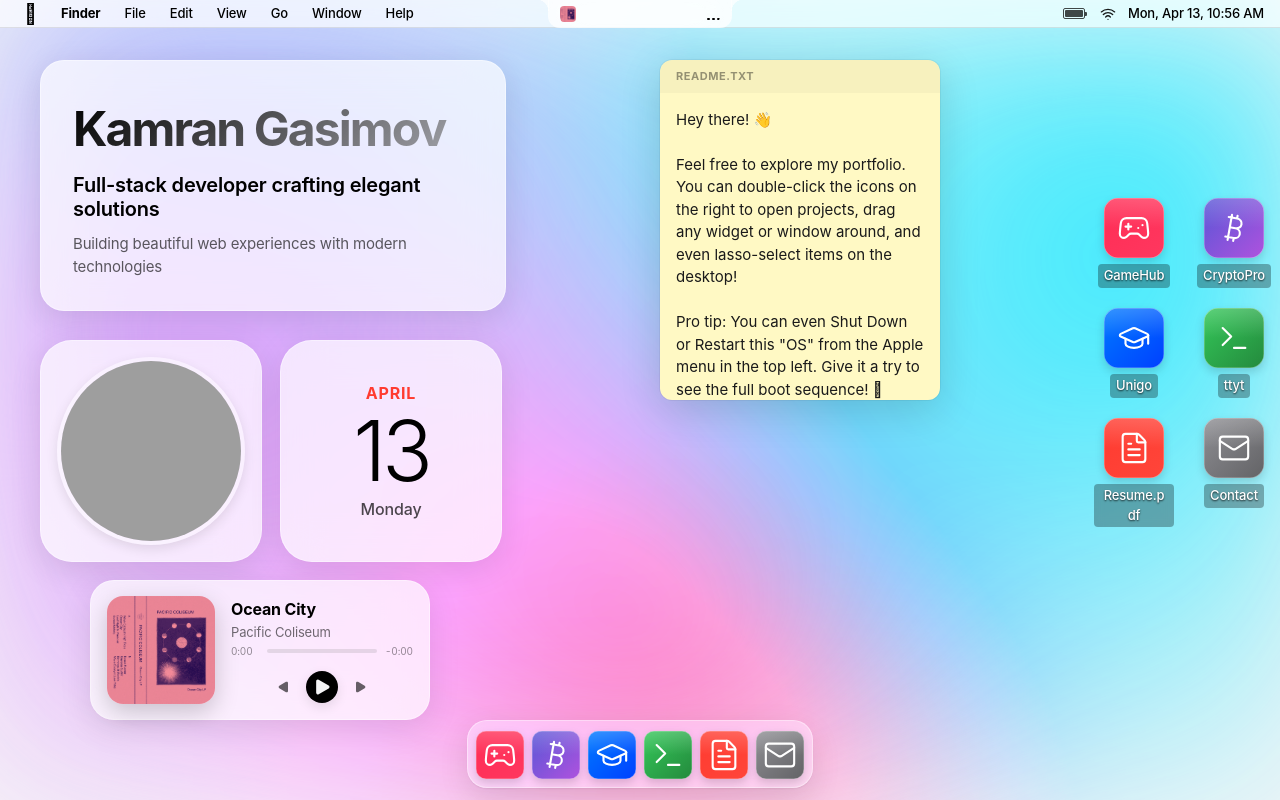
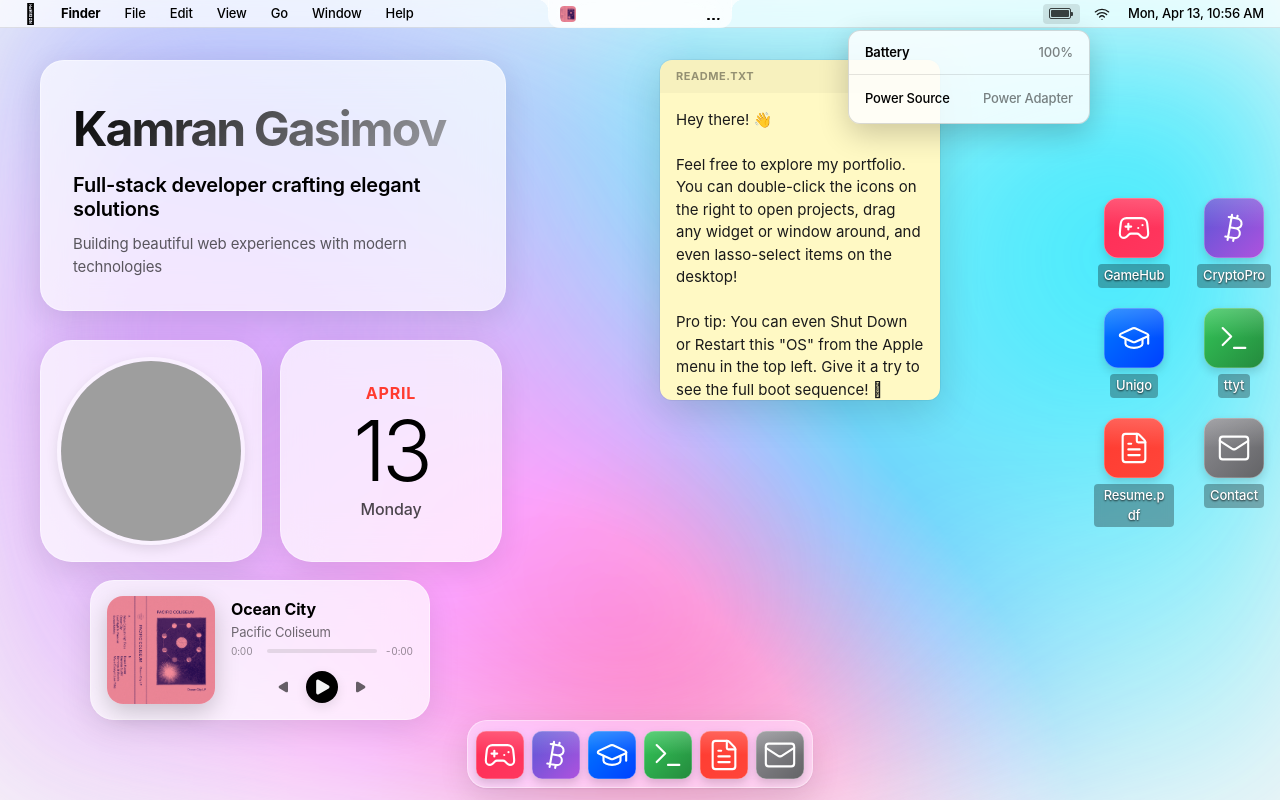
Before and after one commit to malore350/malore350.github.io, a React app: page / in a window 1280 px wide. Both pictures are taken after a click on the element 1073 px from the left and 13 px from the top of the page. Built offline with nearby package versions, Linux system fonts and the light colour scheme; grey boxes are pictures that could not be loaded; the HTML template or start-up script is replaced by a standard one.

Commit message:
feat: add status dropdowns for battery and Wi-Fi with improved UI interactions

```diff
--- a/src/components/MenuBar.css
+++ b/src/components/MenuBar.css
@@ -233,7 +233,6 @@
   display: flex;
   align-items: center;
   justify-content: center;
-  margin-left: 4px;
 }
 
 .time {
@@ -560,3 +559,166 @@
 .menu-notch:not(.playing) .eq-bar:nth-child(3) {
   height: 2px;
 }
+
+/* Status Dropdown Styles */
+.status-dropdown-container {
+  position: relative;
+  display: flex;
+  align-items: center;
+}
+
+.status-icon-wrapper {
+  display: flex;
+  align-items: center;
+  justify-content: center;
+  padding: 0 6px;
+  border-radius: 4px;
+  cursor: pointer;
+  height: 20px;
+  box-sizing: border-box;
+}
+
+.status-icon-wrapper:hover, .status-icon-wrapper.active {
+  background: rgba(0, 0, 0, 0.1);
+}
+
+@media (prefers-color-scheme: dark) {
+  .status-icon-wrapper:hover, .status-icon-wrapper.active {
+    background: rgba(255, 255, 255, 0.1);
+  }
+}
+
+.status-dropdown {
+  position: absolute;
+  top: 100%;
+  right: -10px;
+  width: 240px;
+  background: rgba(255, 255, 255, 0.85);
+  backdrop-filter: blur(40px) saturate(200%);
+  -webkit-backdrop-filter: blur(40px) saturate(200%);
+  border-radius: 12px;
+  border: 0.5px solid rgba(0, 0, 0, 0.15);
+  box-shadow: 0 10px 30px rgba(0, 0, 0, 0.2);
+  z-index: 10000;
+  margin-top: 6px;
+  display: flex;
+  flex-direction: column;
+  overflow: hidden;
+  color: var(--text-h);
+}
+
+@media (prefers-color-scheme: dark) {
+  .status-dropdown {
+    background: rgba(35, 35, 35, 0.85);
+    border: 0.5px solid rgba(255, 255, 255, 0.1);
+    box-shadow: 0 10px 30px rgba(0, 0, 0, 0.4);
+  }
+}
+
+.status-dropdown-header {
+  display: flex;
+  align-items: center;
+  justify-content: space-between;
+  padding: 12px 16px;
+  border-bottom: 0.5px solid rgba(0, 0, 0, 0.1);
+}
+
+@media (prefers-color-scheme: dark) {
+  .status-dropdown-header {
+    border-bottom: 0.5px solid rgba(255, 255, 255, 0.1);
+  }
+}
+
+.status-dropdown-title {
+  font-weight: 600;
+  font-size: 13px;
+}
+
+.status-dropdown-subtitle {
+  font-size: 13px;
+  color: var(--text);
+  opacity: 0.7;
+}
+
+.status-dropdown-body {
+  padding: 8px;
+  display: flex;
+  flex-direction: column;
+}
+
+.status-dropdown-item {
+  display: flex;
+  align-items: center;
+  padding: 6px 8px;
+  border-radius: 6px;
+  font-size: 13px;
+  cursor: pointer;
+  gap: 8px;
+}
+
+.status-dropdown-item:hover {
+  background: rgba(0, 0, 0, 0.05);
+}
+
+@media (prefers-color-scheme: dark) {
+  .status-dropdown-item:hover {
+    background: rgba(255, 255, 255, 0.1);
+  }
+}
+
+.status-dropdown-item.active {
+  background: #007aff;
+  color: white;
+}
+
+.status-dropdown-label {
+  flex: 1;
+}
+
+.status-dropdown-label.empty-icon {
+  margin-left: 22px;
+}
+
+.status-dropdown-value {
+  color: var(--text);
+  opacity: 0.7;
+}
+
+.toggle-switch {
+  width: 32px;
+  height: 20px;
+  border-radius: 10px;
+  background: rgba(0, 0, 0, 0.2);
+  position: relative;
+}
+
+@media (prefers-color-scheme: dark) {
+  .toggle-switch {
+    background: rgba(255, 255, 255, 0.2);
+  }
+}
+
+.toggle-switch::after {
+  content: '';
+  position: absolute;
+  top: 2px;
+  left: 2px;
+  width: 16px;
+  height: 16px;
+  background: white;
+  border-radius: 50%;
+  box-shadow: 0 2px 4px rgba(0, 0, 0, 0.2);
+  transition: transform 0.2s;
+}
+
+.toggle-switch.active {
+  background: #34c759;
+}
+
+.toggle-switch.active::after {
+  transform: translateX(12px);
+}
+
+.check-icon, .lock-icon {
+  opacity: 0.9;
+}
--- a/src/components/MenuBar.tsx
+++ b/src/components/MenuBar.tsx
@@ -26,7 +26,12 @@ interface MenuBarProps {
 function MenuBar({ activeAppName, isMobile, onPowerAction, onLock, onAboutClick, musicState }: MenuBarProps) {
   const [time, setTime] = useState(new Date());
   const [isAppleMenuOpen, setIsAppleMenuOpen] = useState(false);
+  const [isWifiOpen, setIsWifiOpen] = useState(false);
+  const [isBatteryOpen, setIsBatteryOpen] = useState(false);
+
   const appleMenuRef = useRef<HTMLDivElement>(null);
+  const wifiRef = useRef<HTMLDivElement>(null);
+  const batteryRef = useRef<HTMLDivElement>(null);
   const notchProgressRef = useRef<HTMLButtonElement>(null);
 
   useEffect(() => {
@@ -39,13 +44,19 @@ function MenuBar({ activeAppName, isMobile, onPowerAction, onLock, onAboutClick,
       if (appleMenuRef.current && !appleMenuRef.current.contains(event.target as Node)) {
         setIsAppleMenuOpen(false);
       }
+      if (wifiRef.current && !wifiRef.current.contains(event.target as Node)) {
+        setIsWifiOpen(false);
+      }
+      if (batteryRef.current && !batteryRef.current.contains(event.target as Node)) {
+        setIsBatteryOpen(false);
+      }
     };
 
-    if (isAppleMenuOpen) {
+    if (isAppleMenuOpen || isWifiOpen || isBatteryOpen) {
       document.addEventListener('mousedown', handleClickOutside);
     }
     return () => document.removeEventListener('mousedown', handleClickOutside);
-  }, [isAppleMenuOpen]);
+  }, [isAppleMenuOpen, isWifiOpen, isBatteryOpen]);
 
   const formatTime = (date: Date) => {
     if (isMobile) {
@@ -231,15 +242,68 @@ function MenuBar({ activeAppName, isMobile, onPowerAction, onLock, onAboutClick,
        )}
 
       <div className="menu-bar-right">
-        <div className="status-icon battery-icon" aria-label="Battery 100%">
-          <div className="battery-body">
-            <div className="battery-level" style={{ width: '100%' }}></div>
+        <div className="status-dropdown-container" ref={batteryRef}>
+          <div
+            className={`status-icon-wrapper ${isBatteryOpen ? 'active' : ''}`}
+            onClick={() => setIsBatteryOpen(!isBatteryOpen)}
+            aria-label="Battery 100%"
+          >
+            <div className="status-icon battery-icon">
+              <div className="battery-body">
+                <div className="battery-level" style={{ width: '100%' }}></div>
+              </div>
+              <div className="battery-tip"></div>
+            </div>
           </div>
-          <div className="battery-tip"></div>
+
+          {isBatteryOpen && (
+            <div className="status-dropdown">
+              <div className="status-dropdown-header">
+                <span className="status-dropdown-title">Battery</span>
+                <span className="status-dropdown-subtitle">100%</span>
+              </div>
+              <div className="status-dropdown-body">
+                <div className="status-dropdown-item">
+                  <span className="status-dropdown-label">Power Source</span>
+                  <span className="status-dropdown-value">Power Adapter</span>
+                </div>
+              </div>
+            </div>
+          )}
         </div>
-        <div className="status-icon wifi-icon" aria-label="WiFi Connected">
-          <AppIcon name="Wifi" size={16} strokeWidth={2} />
+
+        <div className="status-dropdown-container" ref={wifiRef}>
+          <div
+            className={`status-icon-wrapper ${isWifiOpen ? 'active' : ''}`}
+            onClick={() => setIsWifiOpen(!isWifiOpen)}
+            aria-label="WiFi Connected"
+          >
+            <div className="status-icon wifi-icon">
+              <AppIcon name="Wifi" size={16} strokeWidth={2} />
+            </div>
+          </div>
+
+          {isWifiOpen && (
+            <div className="status-dropdown">
+              <div className="status-dropdown-header">
+                <span className="status-dropdown-title">Wi-Fi</span>
+                <div className="toggle-switch active"></div>
+              </div>
+              <div className="status-dropdown-body">
+                <div className="status-dropdown-item active">
+                  <AppIcon name="Check" size={14} strokeWidth={3} className="check-icon" />
+                  <span className="status-dropdown-label">Home_Network_5G</span>
+                  <AppIcon name="Lock" size={12} strokeWidth={2} className="lock-icon" />
+                </div>
+                <div className="dropdown-divider"></div>
+                <div className="status-dropdown-item">
+                  <span className="status-dropdown-label empty-icon">Guest_Network</span>
+                </div>
+              </div>
+            </div>
+          )}
         </div>
+
         <span className="time">{formatTime(time)}</span>
       </div>
     </div>
```
